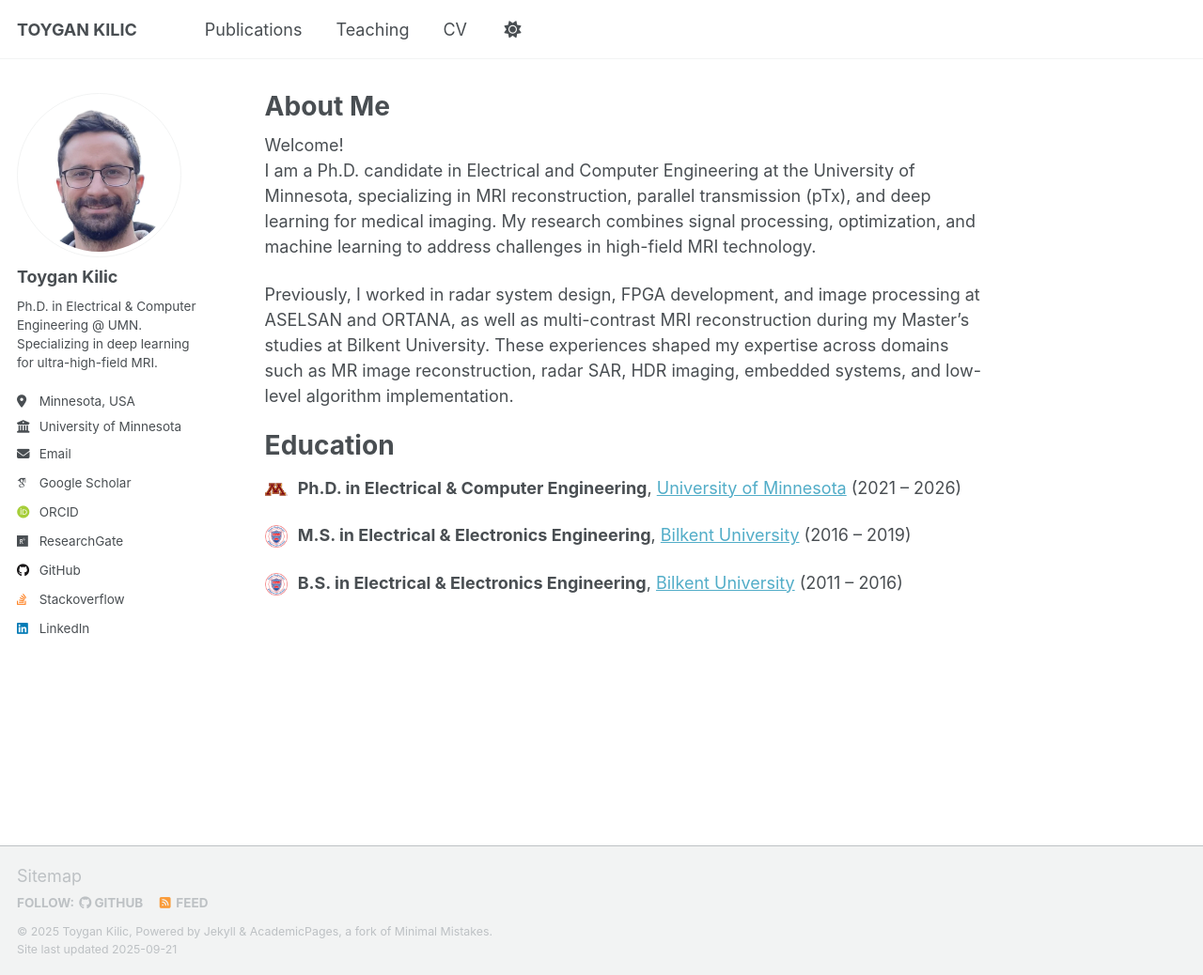
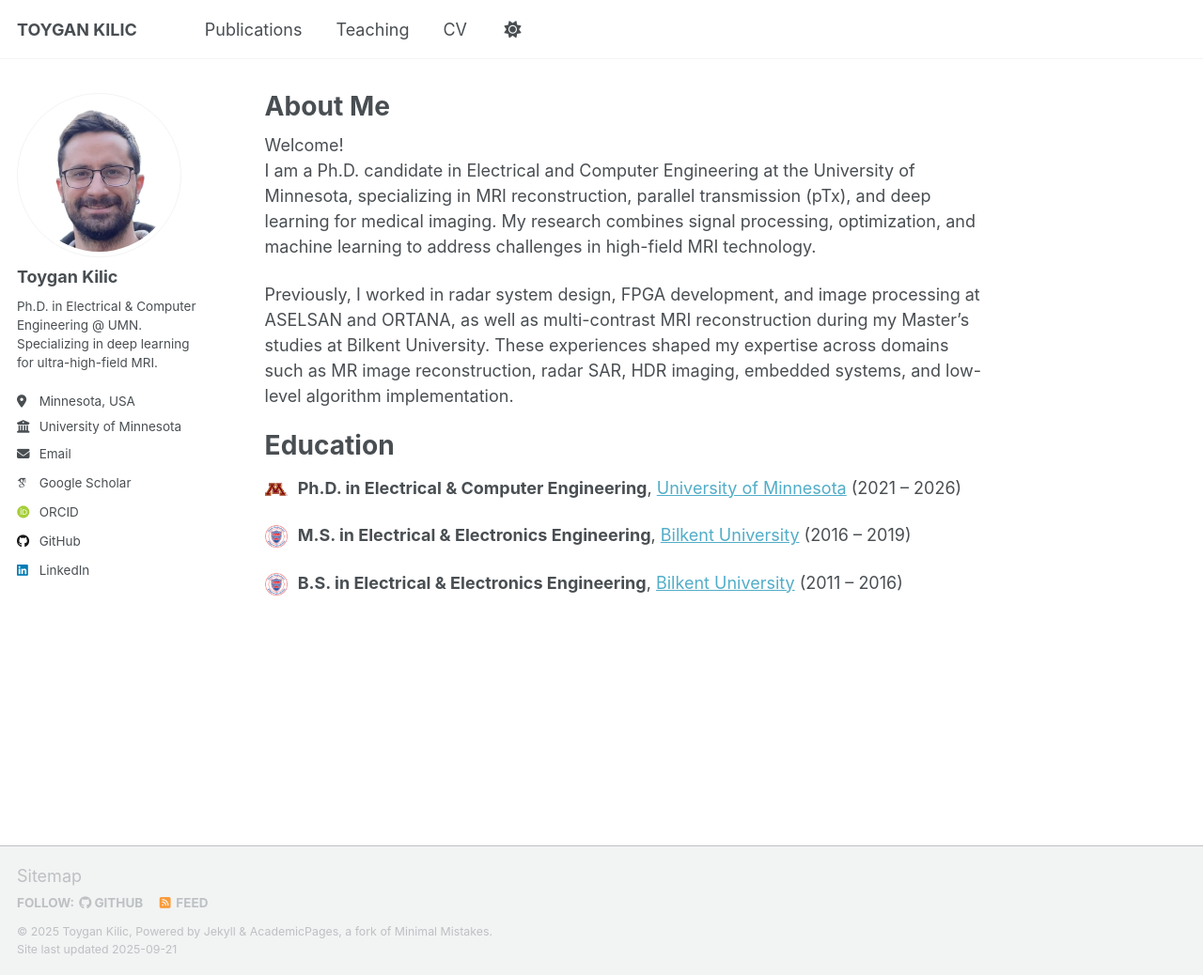
Before and after one commit to Toygan/toygan.github.io, a Jekyll site: the page built from _pages/about.md, in a window 1280 px wide and 1038 px high. Shown: the whole window at 94% size. Built offline with Jekyll 4.4.1, drawn with Linux system fonts in a browser that asks for light colours; some web fonts are replaced; a script that is not in the unit is left out.

Commit message:
fix: Comment out outdated social media links for clarity

```diff
--- a/_config.yml
+++ b/_config.yml
@@ -34,14 +34,14 @@ author:
   orcid            : "https://orcid.org/0000-0001-7969-5738"
   semantic         :
   pubmed           :
-  researchgate     : "https://www.researchgate.net/profile/Toygan-Kilic"
+  # researchgate     : "https://www.researchgate.net/profile/Toygan-Kilic"
   scopus           :
 
   # Repositories
   github           : "Toygan"
   bitbucket        :
   kaggle           :
-  stackoverflow    : "4298049/toygan"
+  # stackoverflow    : "4298049/toygan"
 
   # Social media
   linkedin         : "toygan-kilic"
```
